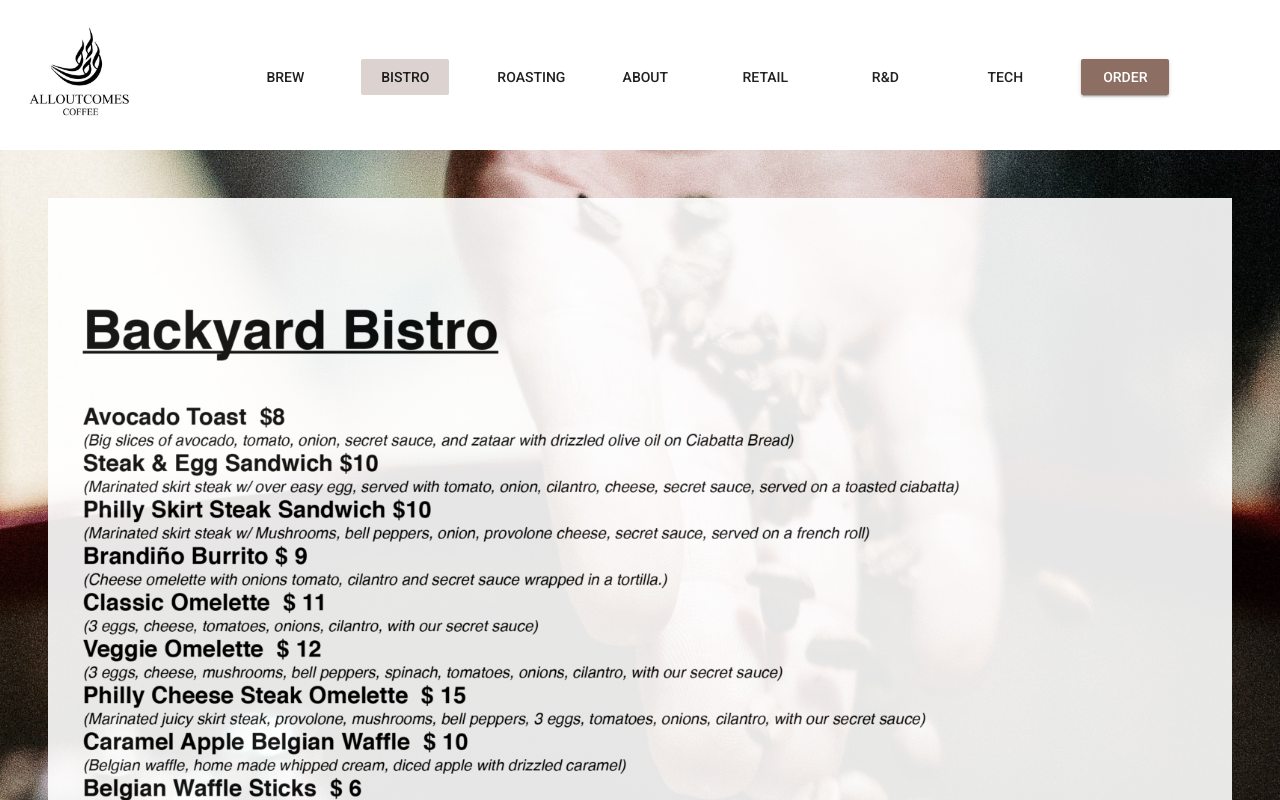
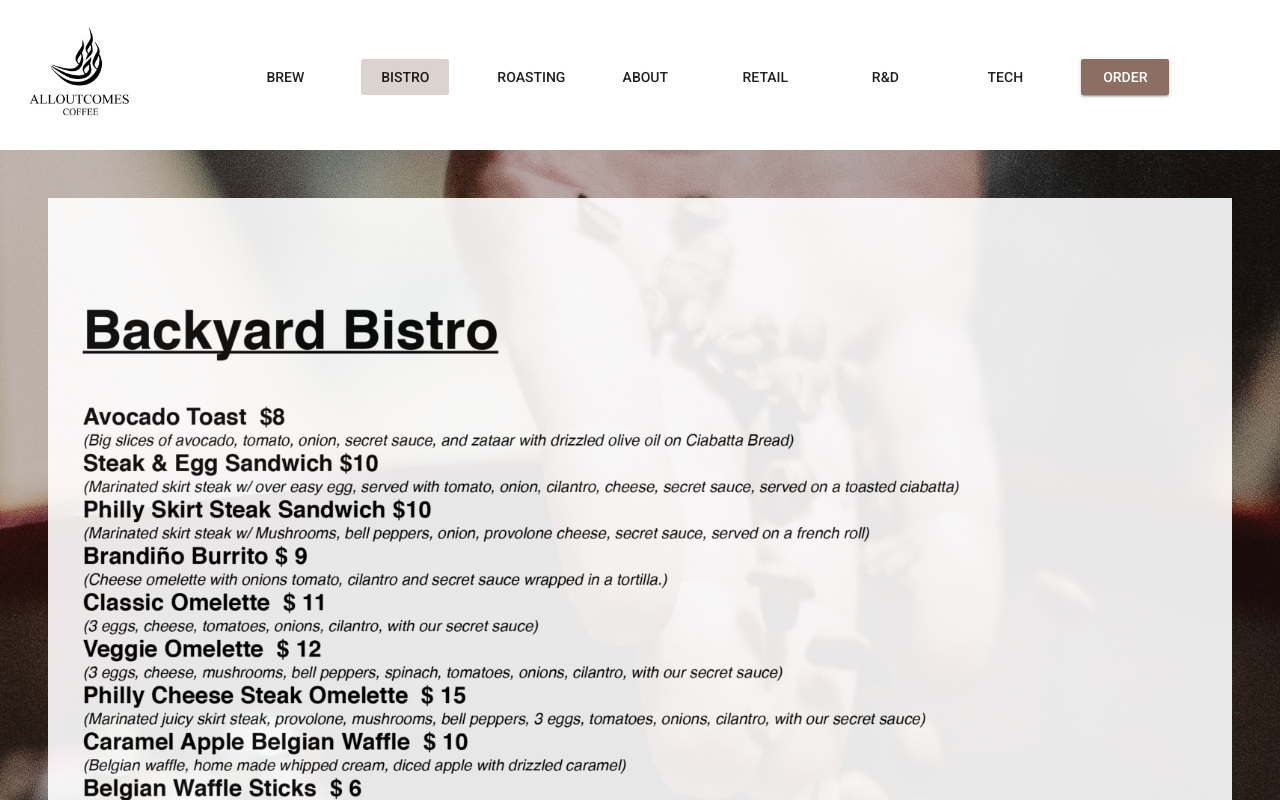
Before and after one commit to ibeckermayer/backyardbrew-frontend, a Vue app: page /bistro in a window 1280 px wide. Shown: the top 800 px of the page. Built offline with nearby package versions, Linux system fonts and the light colour scheme.

Commit message:
background

```diff
--- a/src/components/FullPageMenuImg.vue
+++ b/src/components/FullPageMenuImg.vue
@@ -1,6 +1,6 @@
 <template>
     <v-container fluid fill-height :style="stylea" class="full-page-menu-img">
-        <v-layout column wrap fill-height align-center justify-center>
+        <v-layout class="fpmi-filter" column wrap fill-height align-center justify-center>
             <v-flex class="img-flex" md8 :class="{'pa-5': $vuetify.breakpoint.mdAndUp}">
                 <img :src="menu" width="100%" />
             </v-flex>
@@ -25,6 +25,9 @@ export default {
 </script>
 
 <style scoped>
+.fpmi-filter {
+    background:rgba(62, 39, 35, 0.3);
+}
 .full-page-menu-img {
     background-size: cover;
     width: 100%;
```
